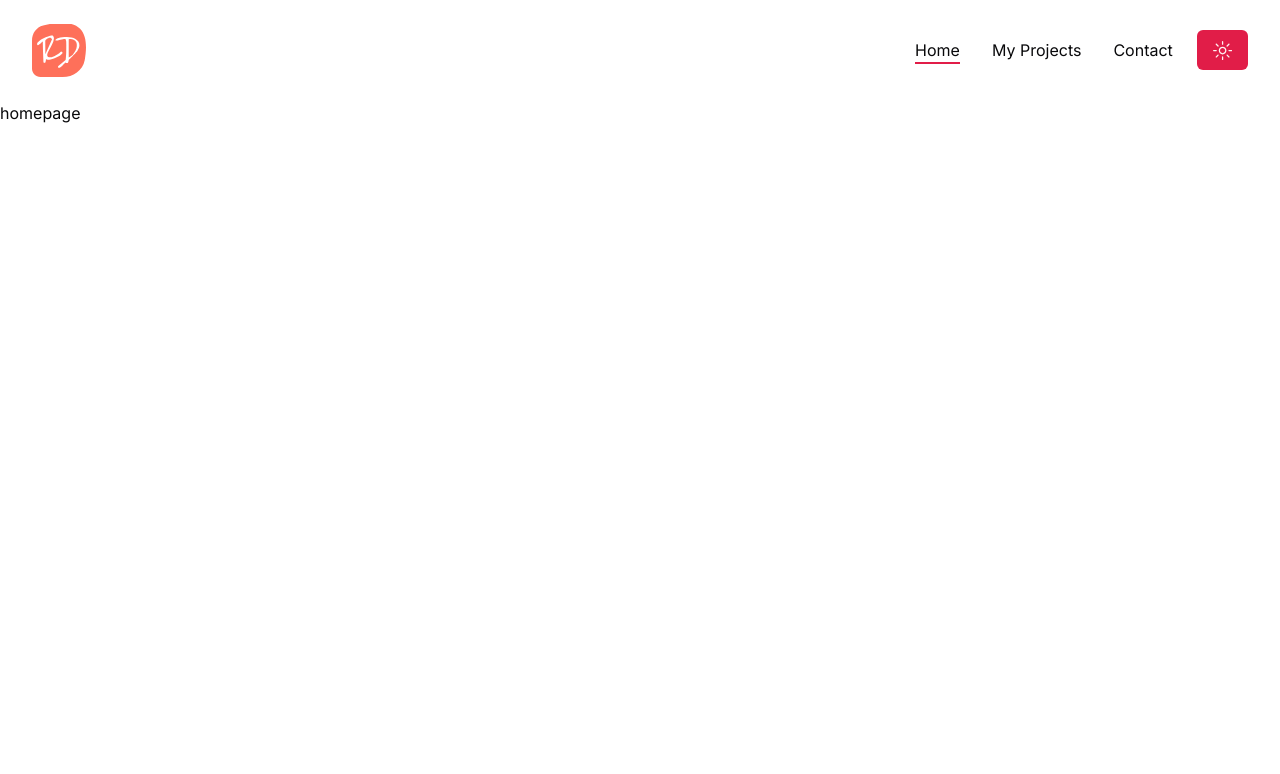
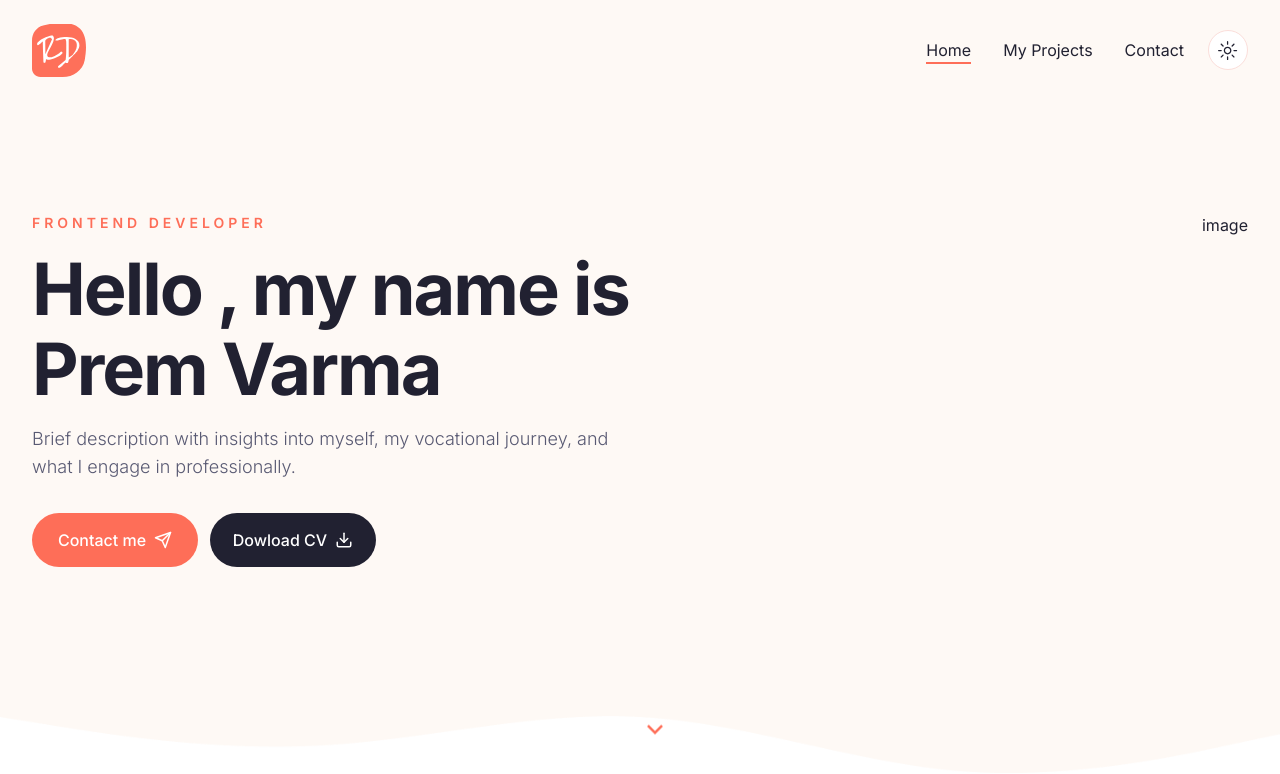
Before and after one commit to premvarma2002/nextjs-shadcn.ui-portfolio, a Next.js app: page / in a window 1280 px wide. Shown: the top 774 px of the page. Built offline with nearby package versions, Linux system fonts and the light colour scheme.

Commit message:
landing page done

```diff
--- a/app/globals.css
+++ b/app/globals.css
@@ -7,47 +7,49 @@
 @layer base {
   :root {
     --background: 0 0% 100%;
-    --foreground: 240 10% 3.9%;
+    --foreground: 240 19% 16%;
     --card: 0 0% 100%;
-    --card-foreground: 240 10% 3.9%;
+    --card-foreground: 240 19% 16%;
     --popover: 0 0% 100%;
     --popover-foreground: 240 10% 3.9%;
-    --primary: 346.8 77.2% 49.8%;
-    --primary-foreground: 355.7 100% 97.3%;
-    --secondary: 240 4.8% 95.9%;
-    --secondary-foreground: 240 5.9% 10%;
+    --primary: 8 99% 67%;
+    --primary-foreground: 300 0% 100%;
+    --secondary: 240 19% 16%;
+    --secondary-foreground: 300 0% 100%;
+    --tertiary: 27 82% 98%;
     --muted: 240 4.8% 95.9%;
-    --muted-foreground: 240 3.8% 46.1%;
-    --accent: 240 4.8% 95.9%;
+    --muted-foreground: 237 13% 40%;
+    --accent: 237 9% 96%;
     --accent-foreground: 240 5.9% 10%;
     --destructive: 0 84.2% 60.2%;
     --destructive-foreground: 0 0% 98%;
-    --border: 240 5.9% 90%;
-    --input: 240 5.9% 90%;
-    --ring: 346.8 77.2% 49.8%;
+    --border: 8 82% 92%;
+    --input: 8 82% 92%;
+    --ring: 9 99% 67%;
     --radius: 0.5rem;
   }
 
   .dark {
-    --background: 20 14.3% 4.1%;
+    --background: 237 22% 28%;
     --foreground: 0 0% 95%;
-    --card: 24 9.8% 10%;
-    --card-foreground: 0 0% 95%;
+    --card: 240 19% 16%;
+    --card-foreground:300 0% 100%;
     --popover: 0 0% 9%;
     --popover-foreground: 0 0% 95%;
-    --primary: 346.8 77.2% 49.8%;
-    --primary-foreground: 355.7 100% 97.3%;
-    --secondary: 240 3.7% 15.9%;
-    --secondary-foreground: 0 0% 98%;
+    --primary: 8 99% 67%;
+    --primary-foreground: 300 0% 100%;
+    --secondary: 240 19% 16%;
+    --secondary-foreground: 300 0% 100%;
+    --tertiary: 237 22% 20%;
     --muted: 0 0% 15%;
-    --muted-foreground: 240 5% 64.9%;
-    --accent: 12 6.5% 15.1%;
-    --accent-foreground: 0 0% 98%;
+    --muted-foreground: 237 13% 63%;
+    --accent: 240 19% 16%;
+    --accent-foreground:300 0% 100%;
     --destructive: 0 62.8% 30.6%;
     --destructive-foreground: 0 85.7% 97.3%;
-    --border: 240 3.7% 15.9%;
-    --input: 240 3.7% 15.9%;
-    --ring: 346.8 77.2% 49.8%;
+    --border: 237 22% 20%;
+    --input: 237 22% 20%;
+    --ring: 8 99% 67%;
   }
 }
 
@@ -60,3 +62,11 @@
     @apply bg-background text-foreground;
   }
 }
+
+.h1{
+   @apply text-6xl xl:text-[72px] xl:leading-[80px] tracking-[-2px] font-bold;
+}
+
+.subtitle {
+  @apply text-muted-foreground text-lg mb-8 font-light;
+}
--- a/app/page.jsx
+++ b/app/page.jsx
@@ -1,7 +1,10 @@
-import Image from 'next/image'
+//Components
+import Hero from '@/components/Hero'
 
 export default function Home() {
   return (
-<main>homepage</main>
+<main>
+  <Hero/>
+</main>
   )
 }
--- /dev/null
+++ b/components/Badge.jsx
@@ -0,0 +1,9 @@
+import React from 'react'
+
+const Badge = () => {
+  return (
+    <div>Badge</div>
+  )
+}
+
+export default Badge
--- /dev/null
+++ b/components/DevImg.jsx
@@ -0,0 +1,9 @@
+import React from 'react'
+
+const DevImg = () => {
+  return (
+    <div>DevImg</div>
+  )
+}
+
+export default DevImg
--- a/components/Header.jsx
+++ b/components/Header.jsx
@@ -27,7 +27,7 @@
         header
          ? "py-4 bg-white shadow-lg  dark:bg-accent"
          : "py-6 dark:bg-transparent"
-      } sticky top-0 z-30 transition-all`}
+      } sticky top-0 z-30 transition-all ${pathname === '/' && 'bg-[#fef9f5]'}`}
     >
       <div className="container mx-auto">
         <div className="flex justify-between items-center">
--- /dev/null
+++ b/components/Hero.jsx
@@ -0,0 +1,56 @@
+import Link from "next/link";
+import { Button } from "./ui/button";
+import { Download, Send } from "lucide-react";
+
+import {
+  RiBriefcase4Fill,
+  RiTeamFill,
+  RiTodoFill,
+  RiArrowDownSLine,
+} from "react-icons/ri";
+
+// Components
+import DevImg from "./DevImg";
+import Badge from "./Badge";
+import Social from "./Social";
+
+const Hero = () => {
+  return (
+    <section className="py-12 xl:py-24 h-[84vh] xl:pt-28 bg-hero bg-no-repeat bg-bottom bg-cover dark:bg-none">
+      <div className="container mx-auto">
+        <div className="flex justify-between gap-x-8">
+          {/* text  */}
+          <div className="flex max-w-[600px] flex-col justify-center mx-auto xl:mx-0 text-center xl:text-left">
+            <div className="text-sm uppercase font-semibold mb-4 text-primary tracking-[4px]">
+              Frontend Developer
+            </div>
+            <h1 className="h1 mb-4">Hello , my name is Prem Varma</h1>
+            <p className="subtitle max-w-[490] mx-auto xl:mx-0">
+              Brief description with insights into myself, my vocational
+              journey, and what I engage in professionally.
+            </p>
+            {/* buttons  */}
+            <div className="flex flex-col gap-y-3 md:flex-row gap-x-3 xl:mx-0 mb-12">
+              <Link href={"/contact"}>
+                <Button className="gap-x-2">
+                  Contact me <Send size={18} />{" "}
+                </Button>
+              </Link>
+              <Button variant='secondary' className="gap-x-2">
+                  Dowload CV <Download size={18} />{" "}
+                </Button>
+            </div>
+          </div>
+          {/* image  */}
+          <div className="hidden xl:flex relative"> image</div>
+        </div>
+        {/* icon   */}
+        <div className="hidden md:flex absolute left-2/4 botton-44 xl:bottom-12 animate-bounce">
+          <RiArrowDownSLine className="text-3xl text-primary" />
+        </div>
+      </div>
+    </section>
+  );
+};
+
+export default Hero;
--- /dev/null
+++ b/components/Social.jsx
@@ -0,0 +1,9 @@
+import React from 'react'
+
+const Social = () => {
+  return (
+    <div>Social</div>
+  )
+}
+
+export default Social
--- a/components/ThemeToggler.jsx
+++ b/components/ThemeToggler.jsx
@@ -8,7 +8,7 @@
     const {theme, setTheme} = useTheme ();
   return (
     <div>
-        <Button onClick={() => setTheme (theme === 'dark' ? 'light' : 'dark')}>
+        <Button variant="outline" size='icon' onClick={() => setTheme (theme === 'dark' ? 'light' : 'dark')}>
             <SunIcon className="h-[1.2rem] w-[1.2rem] rotate-0 scale-100 transition-all dark:-rotate-90 dark:scale-0"/>
             <MoonIcon className="absolute h-[1.2rem] w-[1.2rem] rotate-90 scale-0 transition-all dark:rotate-0 dark:scale-100"/>
         </Button>
--- a/components/ui/button.jsx
+++ b/components/ui/button.jsx
@@ -5,7 +5,7 @@
 import { cn } from "@/lib/utils"
 
 const buttonVariants = cva(
-  "inline-flex items-center justify-center whitespace-nowrap rounded-md text-sm font-medium ring-offset-background transition-colors focus-visible:outline-none focus-visible:ring-2 focus-visible:ring-ring focus-visible:ring-offset-2 disabled:pointer-events-none disabled:opacity-50",
+  "inline-flex items-center justify-center whitespace-nowrap rounded-full text-base font-medium ring-offset-background transition-colors focus-visible:outline-none focus-visible:ring-2 focus-visible:ring-ring focus-visible:ring-offset-2 disabled:pointer-events-none disabled:opacity-50",
   {
     variants: {
       variant: {
@@ -20,7 +20,7 @@
         link: "text-primary underline-offset-4 hover:underline",
       },
       size: {
-        default: "h-10 px-4 py-2",
+        default: "h-[54px] px-4 py-2 min-w-[166px]",
         sm: "h-9 rounded-md px-3",
         lg: "h-11 rounded-md px-8",
         icon: "h-10 w-10",
--- a/tailwind.config.js
+++ b/tailwind.config.js
@@ -28,6 +28,10 @@
         },
         secondary: {
           DEFAULT: "hsl(var(--secondary))",
+          foreground: "hsl(var(--secondary-foreground))",
+        },
+        tertiary: {
+          DEFAULT: "hsl(var(--tertiary))",
           foreground: "hsl(var(--secondary-foreground))",
         },
         destructive: {
@@ -70,6 +74,9 @@
         "accordion-down": "accordion-down 0.2s ease-out",
         "accordion-up": "accordion-up 0.2s ease-out",
       },
+      backgroundImage :{
+        hero: 'url(/hero/hero-bg.png)'
+      }
     },
   },
   plugins: [require("tailwindcss-animate")],
```
